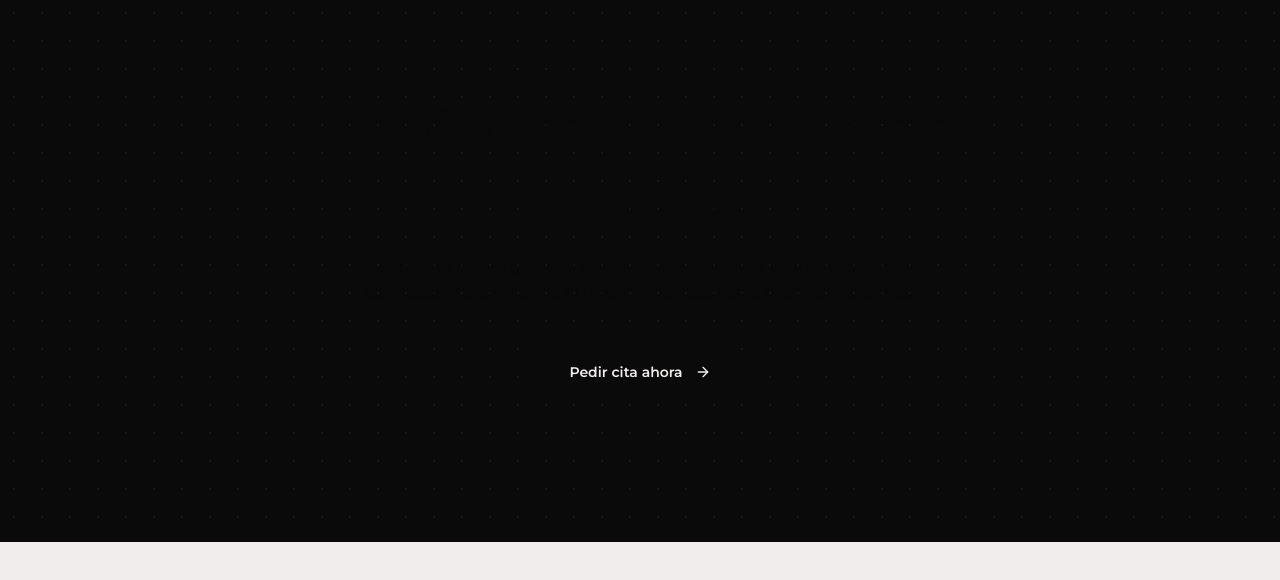
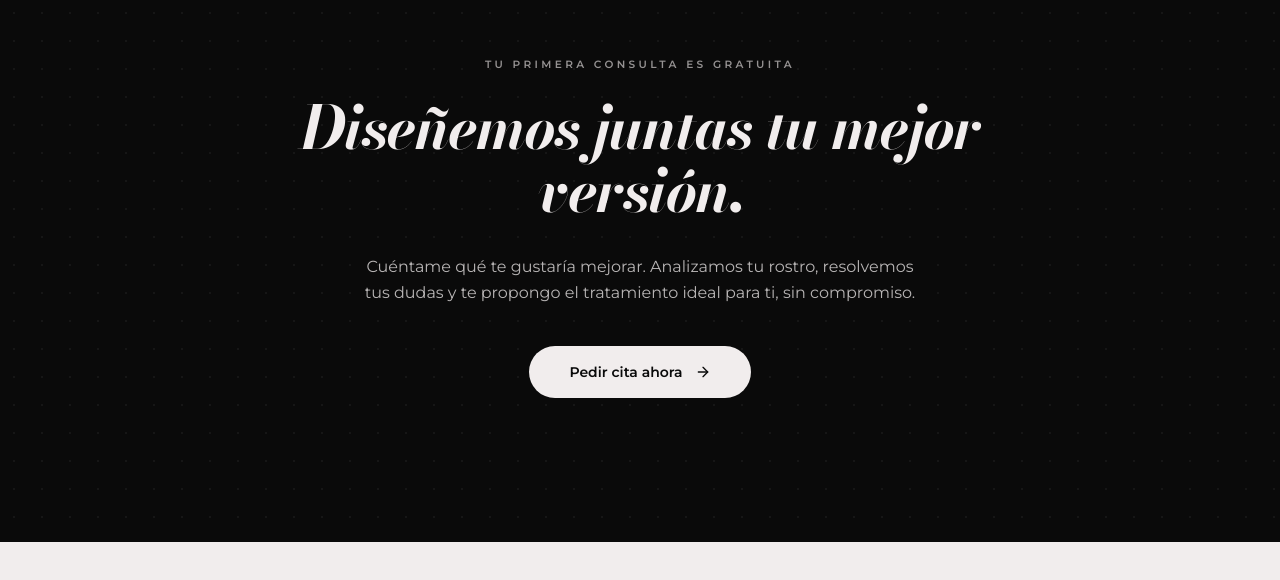
Before and after one commit to Veroski/ps-seminarios, a React (Vite) app: page /conoce-a-patricia in a window 1280 px wide. Shown: the part 4916-5496 px from the top of the page. Built offline with nearby package versions, Linux system fonts and the light colour scheme; no server answers.

Commit message:
fix: restore final CTA contrast

```diff
--- a/src/pages/ConocePatricia.jsx
+++ b/src/pages/ConocePatricia.jsx
@@ -327,20 +327,20 @@ export default function ConocePatricia() {
       </section>
 
       {/* ══ CTA FINAL ═════════════════════════════════════════ */}
-      <section className="relative overflow-hidden py-24 md:py-36 px-6 md:px-16 bg-accent">
+      <section className="relative overflow-hidden py-24 md:py-36 px-6 md:px-16 bg-primary text-surface">
         <div aria-hidden="true" className="absolute inset-0 pointer-events-none opacity-[0.08]"
           style={{ backgroundImage: 'radial-gradient(circle, rgba(255,255,255,0.6) 1px, transparent 1px)', backgroundSize: '28px 28px' }} />
         <div className="relative z-10 max-w-3xl mx-auto text-center">
-          <p className="rv text-overline mb-6" style={{ color: 'rgba(13,13,18,0.5)' }}>Tu primera consulta es gratuita</p>
-          <h2 className="rv font-serif italic font-bold text-4xl md:text-6xl leading-[1.05] mb-8 text-primary">
+          <p className="rv text-overline mb-6 text-surface/60">Tu primera consulta es gratuita</p>
+          <h2 className="rv font-serif italic font-bold text-4xl md:text-6xl leading-[1.05] mb-8 text-surface">
             Diseñemos juntas tu mejor versión.
           </h2>
-          <p className="rv font-sans text-base leading-relaxed text-primary/70 max-w-xl mx-auto mb-10">
+          <p className="rv font-sans text-base leading-relaxed text-surface/75 max-w-xl mx-auto mb-10">
             Cuéntame qué te gustaría mejorar. Analizamos tu rostro, resolvemos tus dudas y te propongo el
             tratamiento ideal para ti, sin compromiso.
           </p>
           <Link to="/pedir-cita"
-            className="rv inline-flex items-center justify-center gap-3 font-sans font-semibold text-sm px-10 py-4 rounded-full bg-primary text-surface hover:scale-[1.03] transition-transform duration-500">
+            className="rv inline-flex items-center justify-center gap-3 font-sans font-semibold text-sm px-10 py-4 rounded-full bg-surface text-primary hover:scale-[1.03] transition-transform duration-500">
             Pedir cita ahora <ArrowRight size={16} />
           </Link>
         </div>
--- a/src/pages/PedirCita.jsx
+++ b/src/pages/PedirCita.jsx
@@ -449,21 +449,21 @@ export default function PedirCita() {
       </section>
 
       {/* ══ CTA FINAL ═════════════════════════════════════════ */}
-      <section className="relative overflow-hidden py-24 md:py-32 px-6 md:px-16 bg-accent">
+      <section className="relative overflow-hidden py-24 md:py-32 px-6 md:px-16 bg-primary text-surface">
         <div aria-hidden="true" className="absolute inset-0 pointer-events-none opacity-[0.08]"
           style={{ backgroundImage: 'radial-gradient(circle, rgba(255,255,255,0.6) 1px, transparent 1px)', backgroundSize: '28px 28px' }} />
         <div className="relative z-10 max-w-3xl mx-auto text-center">
-          <p className="rv text-overline mb-6" style={{ color: 'rgba(13,13,18,0.5)' }}>Tu belleza, en las mejores manos</p>
-          <h2 className="rv font-serif italic font-bold text-4xl md:text-6xl leading-[1.05] mb-8 text-primary">
+          <p className="rv text-overline mb-6 text-surface/60">Tu belleza, en las mejores manos</p>
+          <h2 className="rv font-serif italic font-bold text-4xl md:text-6xl leading-[1.05] mb-8 text-surface">
             Reserva tu cita hoy.
           </h2>
           <div className="rv flex flex-wrap items-center justify-center gap-3">
             <a href={CLINIC.whatsapp} target="_blank" rel="noopener noreferrer"
-              className="inline-flex items-center gap-2 font-sans font-semibold text-sm px-9 py-4 rounded-full bg-primary text-surface hover:scale-[1.03] transition-transform duration-500">
+            className="inline-flex items-center gap-2 font-sans font-semibold text-sm px-9 py-4 rounded-full bg-surface text-primary hover:scale-[1.03] transition-transform duration-500">
               <MessageCircle size={16} /> Escríbenos por WhatsApp
             </a>
             <a href={`tel:${CLINIC.phoneTel}`}
-              className="inline-flex items-center gap-2 font-sans font-semibold text-sm px-9 py-4 rounded-full border border-primary/25 text-primary hover:bg-primary/5 transition-colors">
+            className="inline-flex items-center gap-2 font-sans font-semibold text-sm px-9 py-4 rounded-full border border-surface/30 text-surface hover:bg-surface/10 transition-colors">
               <Phone size={16} /> {CLINIC.phoneDisplay}
             </a>
           </div>
```
